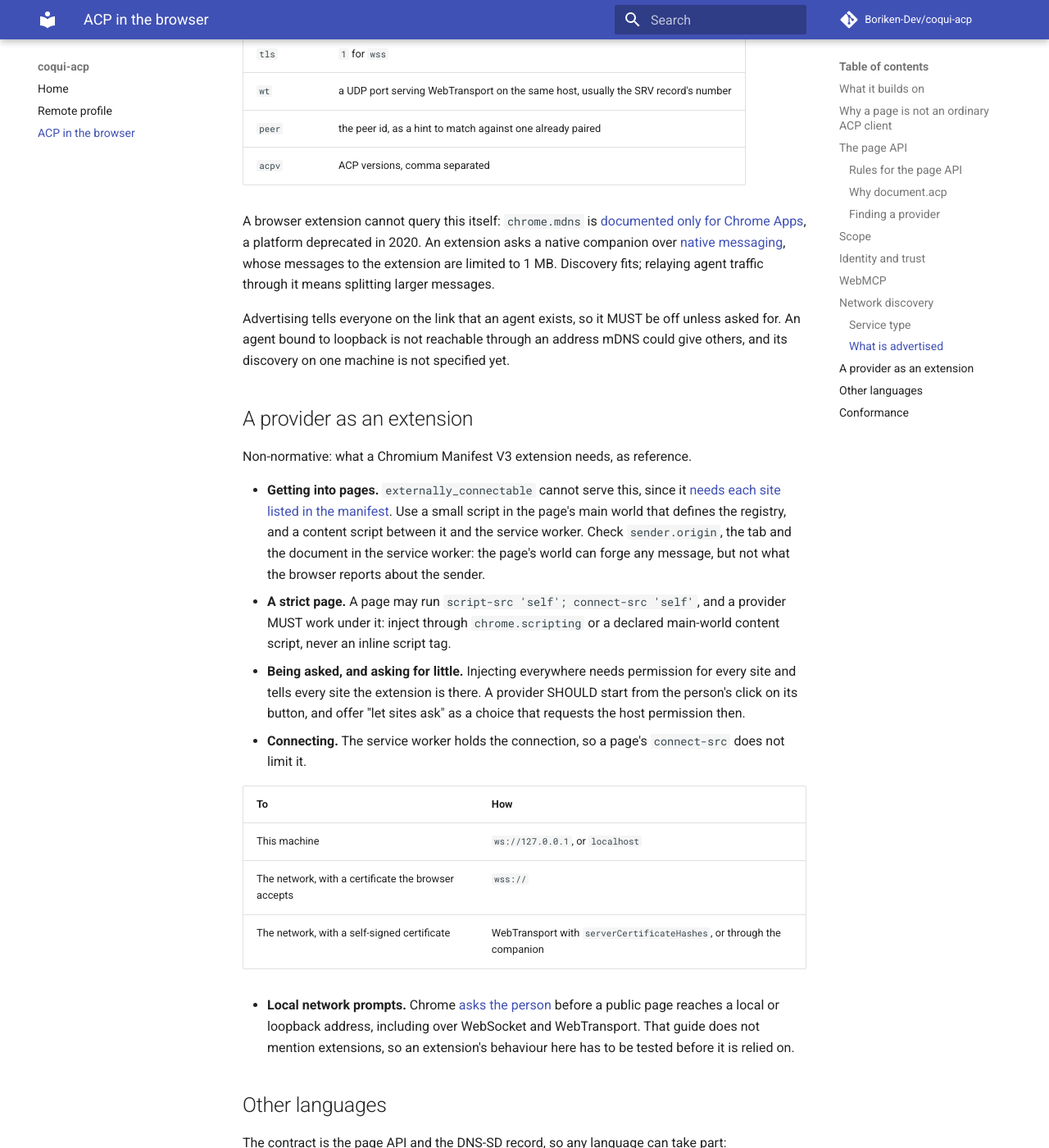
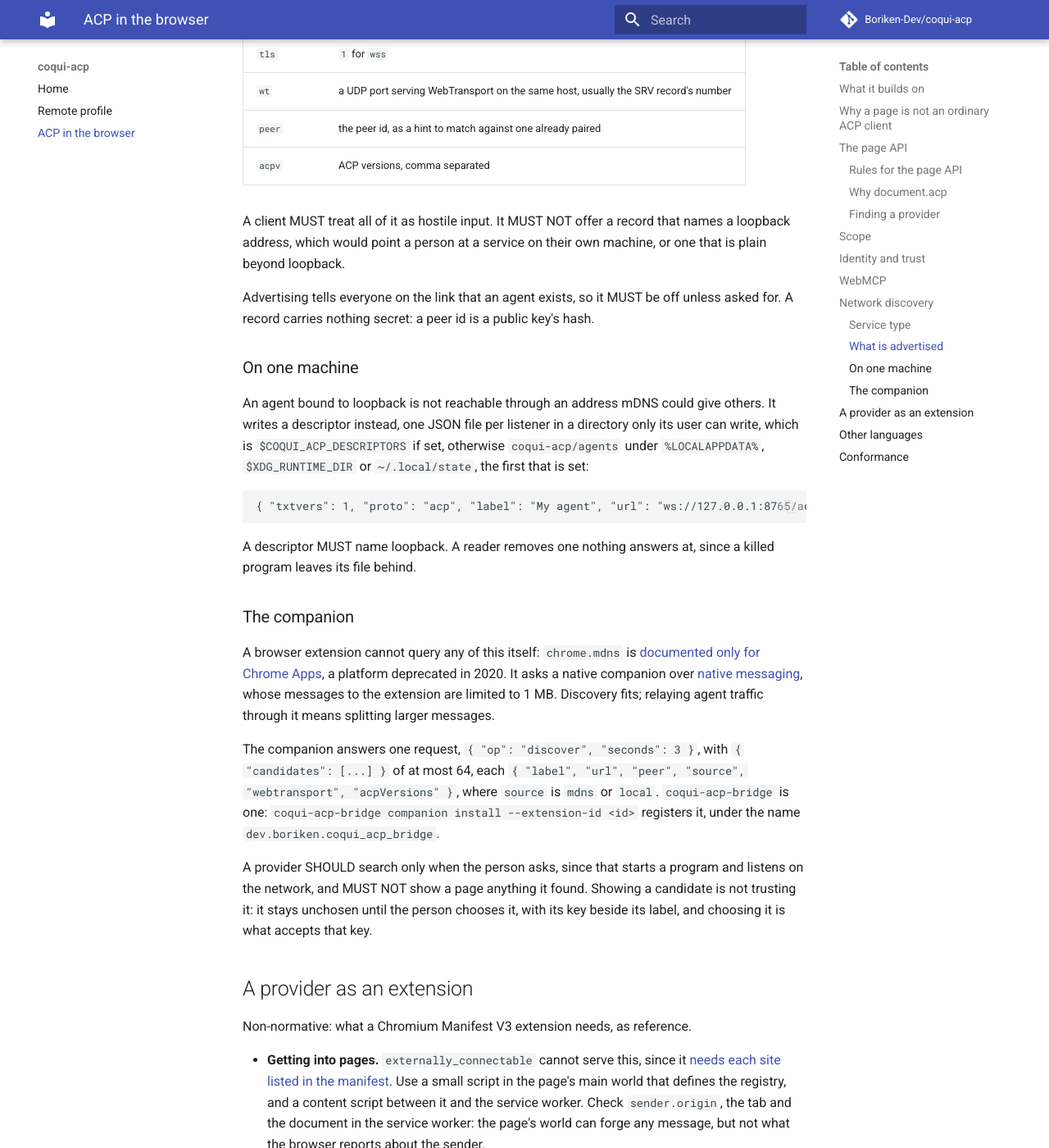
Before and after one commit to Boriken-Dev/coqui-acp, an MkDocs documentation site: the page built from docs/browser.md, in a window 1280 px wide and 1400 px high, scrolled down 7860 px. Shown: the whole window at 82% size. Built offline with MkDocs 1.6.1 and Material for MkDocs 9.7.7, drawn with Linux system fonts in a browser that asks for light colours; comment, search, counter and statistics services are not loaded.

Commit message:
docs: discovery on one machine and through the companion

````diff
--- a/docs/browser.md
+++ b/docs/browser.md
@@ -200,9 +200,27 @@ The instance name is the label. The SRV record gives host and port. TXT keys, no
 | `peer` | the peer id, as a hint to match against one already paired |
 | `acpv` | ACP versions, comma separated |
 
-A browser extension cannot query this itself: `chrome.mdns` is [documented only for Chrome Apps](https://developer.chrome.com/docs/apps/reference/mdns), a platform deprecated in 2020. An extension asks a native companion over [native messaging](https://developer.chrome.com/docs/extensions/develop/concepts/native-messaging), whose messages to the extension are limited to 1 MB. Discovery fits; relaying agent traffic through it means splitting larger messages.
+A client MUST treat all of it as hostile input. It MUST NOT offer a record that names a loopback address, which would point a person at a service on their own machine, or one that is plain beyond loopback.
 
-Advertising tells everyone on the link that an agent exists, so it MUST be off unless asked for. An agent bound to loopback is not reachable through an address mDNS could give others, and its discovery on one machine is not specified yet.
+Advertising tells everyone on the link that an agent exists, so it MUST be off unless asked for. A record carries nothing secret: a peer id is a public key's hash.
+
+### On one machine
+
+An agent bound to loopback is not reachable through an address mDNS could give others. It writes a descriptor instead, one JSON file per listener in a directory only its user can write, which is `$COQUI_ACP_DESCRIPTORS` if set, otherwise `coqui-acp/agents` under `%LOCALAPPDATA%`, `$XDG_RUNTIME_DIR` or `~/.local/state`, the first that is set:
+
+```json
+{ "txtvers": 1, "proto": "acp", "label": "My agent", "url": "ws://127.0.0.1:8765/acp", "peer": "sha256:…", "wt": null }
+```
+
+A descriptor MUST name loopback. A reader removes one nothing answers at, since a killed program leaves its file behind.
+
+### The companion
+
+A browser extension cannot query any of this itself: `chrome.mdns` is [documented only for Chrome Apps](https://developer.chrome.com/docs/apps/reference/mdns), a platform deprecated in 2020. It asks a native companion over [native messaging](https://developer.chrome.com/docs/extensions/develop/concepts/native-messaging), whose messages to the extension are limited to 1 MB. Discovery fits; relaying agent traffic through it means splitting larger messages.
+
+The companion answers one request, `{ "op": "discover", "seconds": 3 }`, with `{ "candidates": [...] }` of at most 64, each `{ "label", "url", "peer", "source", "webtransport", "acpVersions" }`, where `source` is `mdns` or `local`. `coqui-acp-bridge` is one: `coqui-acp-bridge companion install --extension-id <id>` registers it, under the name `dev.boriken.coqui_acp_bridge`.
+
+A provider SHOULD search only when the person asks, since that starts a program and listens on the network, and MUST NOT show a page anything it found. Showing a candidate is not trusting it: it stays unchosen until the person chooses it, with its key beside its label, and choosing it is what accepts that key.
 
 ## A provider as an extension
 
````
Also changed, not shown: CHANGELOG.md (+1 -0 lines), crates/coqui-acp-bridge/AGENTS.md (+53 -3 lines), crates/coqui-acp-bridge/README.md (+1 -0 lines).
